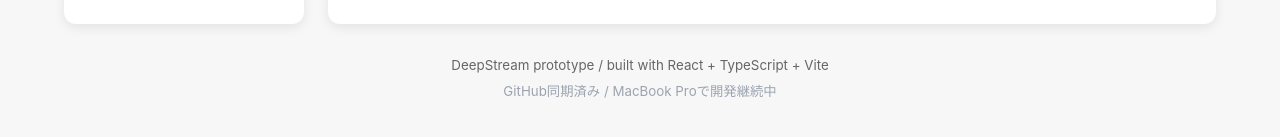
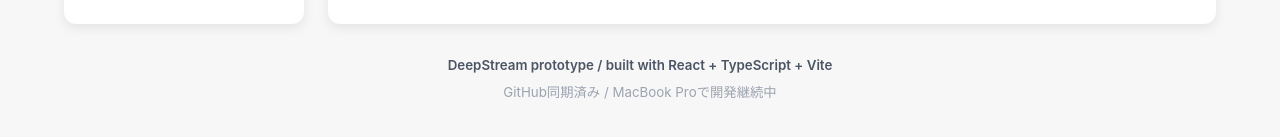
Before and after one commit to wwm001/deepstream, a React (Vite) app: page / in a window 1280 px wide. Shown: the part 733-870 px from the top of the page. Built offline with nearby package versions, Linux system fonts and the light colour scheme.

Commit message:
Refine footer typography

```diff
--- a/src/components/Footer.tsx
+++ b/src/components/Footer.tsx
@@ -5,12 +5,27 @@ function Footer() {
     <footer
       style={{
         marginTop: "32px",
-        color: "#666",
         textAlign: "center",
       }}
     >
-      <small style={{ display: "block" }}>{appMeta.footerText}</small>
-      <small style={{ display: "block", marginTop: "6px", color: "#9ca3af" }}>
+      <small
+        style={{
+          display: "block",
+          color: "#4b5563",
+          fontWeight: 600,
+        }}
+      >
+        {appMeta.footerText}
+      </small>
+
+      <small
+        style={{
+          display: "block",
+          marginTop: "6px",
+          color: "#9ca3af",
+          lineHeight: 1.6,
+        }}
+      >
         {appMeta.statusText}
       </small>
     </footer>
```
